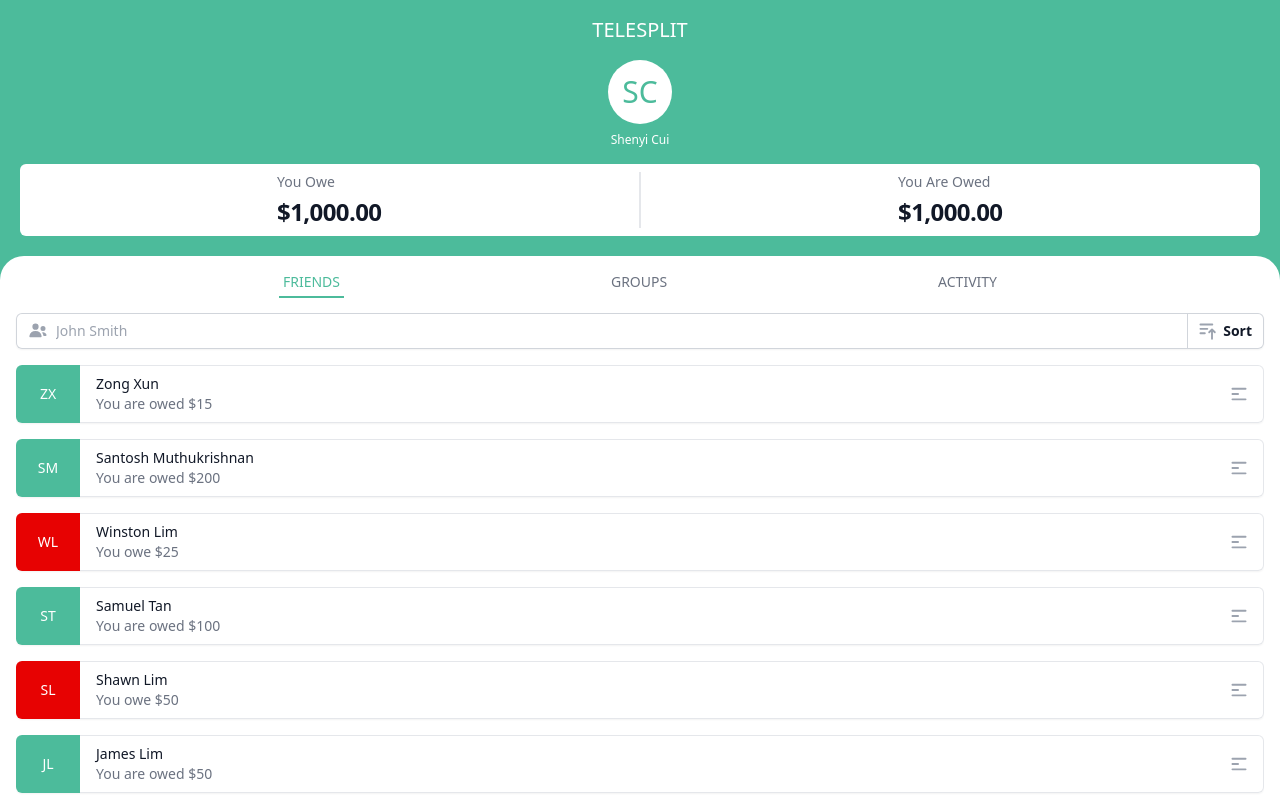
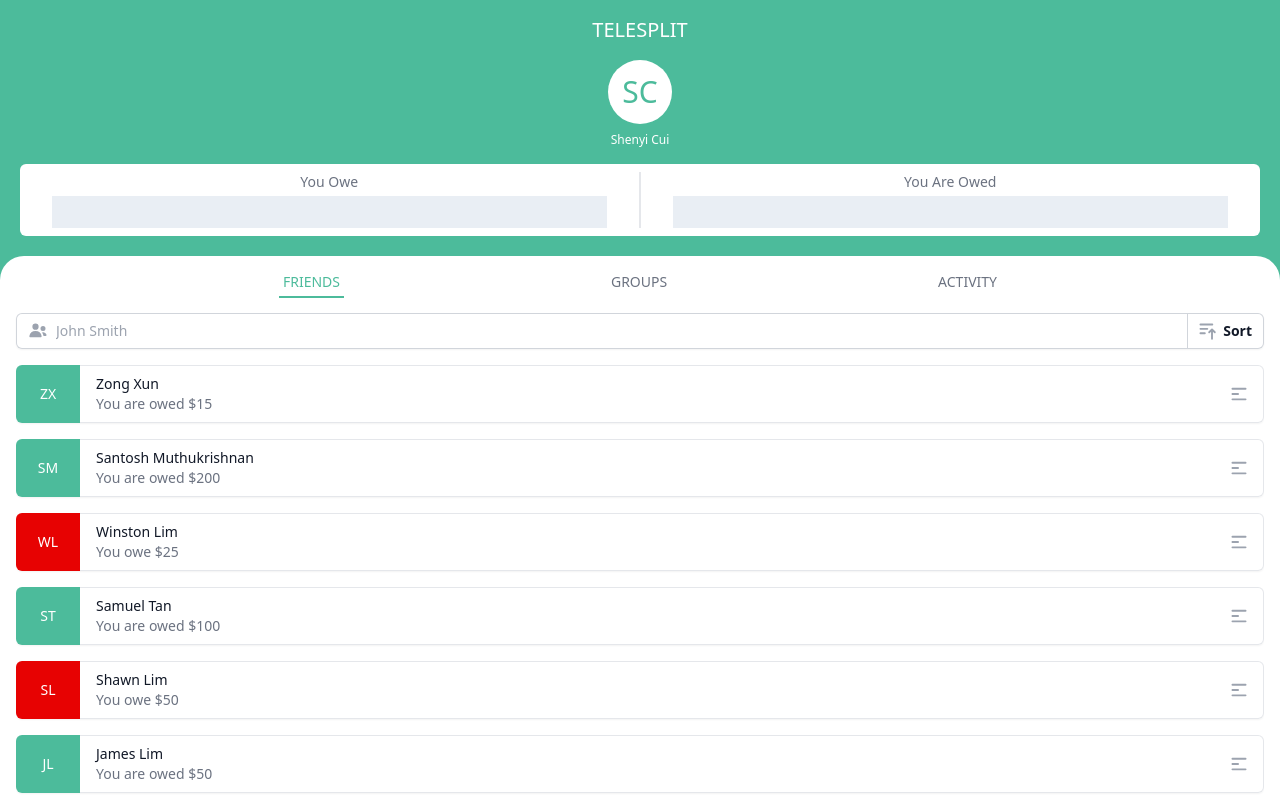
Before and after one commit to ShenyiCui/telesplit, a Next.js app: page / in a window 1280 px wide. Built offline with nearby package versions, Linux system fonts and the light colour scheme.

Commit message:
:sparkles: feat: add loading skeleton for Money

```diff
--- a/src/pages/index.tsx
+++ b/src/pages/index.tsx
@@ -69,7 +69,7 @@ function classNames(...classes: string[]) {
   return classes.filter(Boolean).join(" ");
 }
 
-const LoadingSkeleton = () => {
+const LoadingFriendsSkeleton = () => {
   const skeleton = Array.from(Array(5).keys()).map((i) => `skeleton-${i}`);
   return (
     <>
@@ -93,6 +93,10 @@ const LoadingSkeleton = () => {
     </>
   );
 };
+
+const LoadingMoneySkeleton = () => (
+  <div className="bg-slate-200 h-8 w-full animate-pulse" />
+);
 
 const Home = () => {
   const [currentTab, setCurrentTab] = useState("FRIENDS");
@@ -141,24 +145,24 @@ const Home = () => {
 
           <div className="flex mx-5 py-2 bg-white rounded-md mt-4">
             <div className="w-full border-r-2 flex justify-center">
-              <div>
-                <dt className="truncate text-sm font-medium text-gray-500">
+              <div className="flex flex-col w-full items-center px-8">
+                <div className="truncate text-sm font-medium text-gray-500">
                   You Owe
-                </dt>
-                <dd className="mt-1 text-2xl font-semibold tracking-tight text-gray-900">
-                  $1,000.00
-                </dd>
+                </div>
+                <div className="mt-1 text-2xl w-full font-semibold tracking-tight text-gray-900">
+                  <LoadingMoneySkeleton />
+                </div>
               </div>
             </div>
 
             <div className="w-full flex justify-center">
-              <div>
-                <dt className="truncate text-sm font-medium text-gray-500">
+              <div className="flex flex-col w-full items-center px-8">
+                <div className="truncate text-sm font-medium text-gray-500">
                   You Are Owed
-                </dt>
-                <dd className="mt-1 text-2xl font-semibold tracking-tight text-gray-900">
-                  $1,000.00
-                </dd>
+                </div>
+                <div className="mt-1 text-2xl w-full font-semibold tracking-tight text-gray-900">
+                  <LoadingMoneySkeleton />
+                </div>
               </div>
             </div>
           </div>
@@ -269,7 +273,7 @@ const Home = () => {
               );
             })}
 
-          {isLoading && <LoadingSkeleton />}
+          {isLoading && <LoadingFriendsSkeleton />}
         </div>
       </div>
     </div>
```
